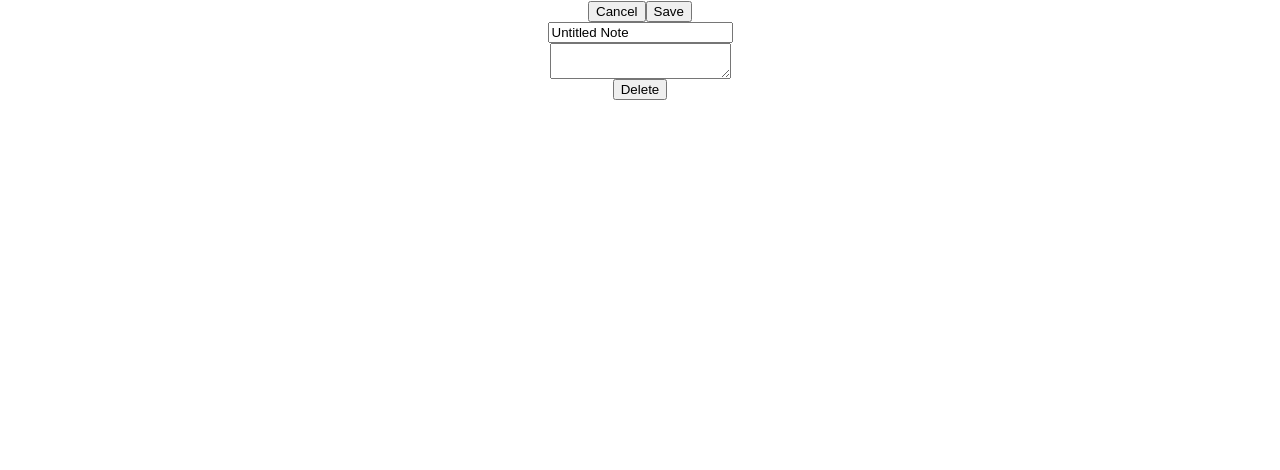
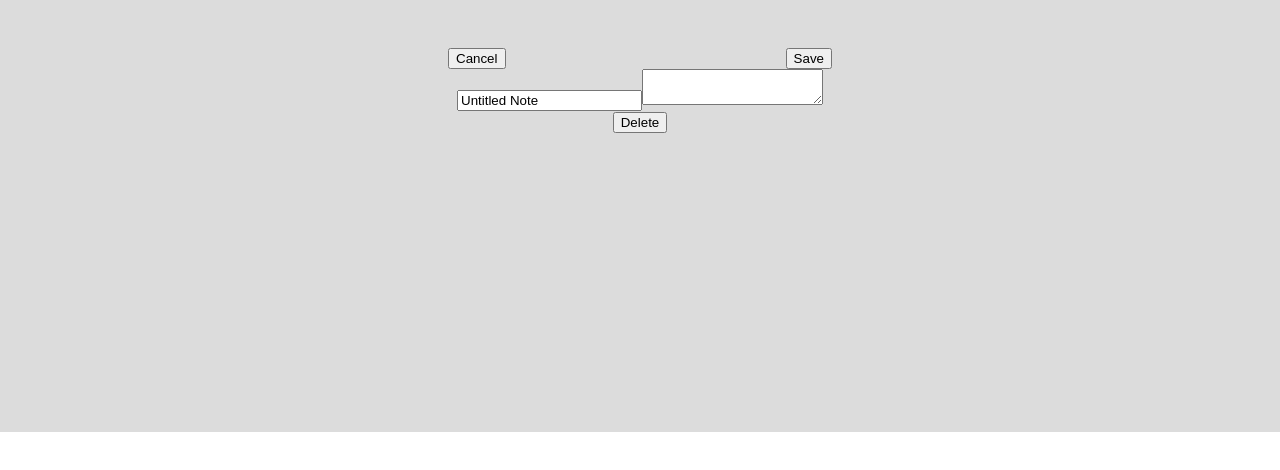
Before and after one commit to hedwardd/markdown-notes, a React (Create React App) app: page / in a window 1280 px wide. Both pictures are taken after a click on the button "New". Shown: the top 470 px of the page. Built offline with nearby package versions, Linux system fonts and the light colour scheme.

Commit message:
Begin styling

```diff
--- a/src/App.css
+++ b/src/App.css
@@ -1,19 +1,77 @@
+:root {
+  --layout-1: 4px;
+  --layout-2: 8px;
+  --layout-3: 12px;
+  --layout-4: 16px;
+  --layout-5: 24px;
+  --layout-6: 32px;
+  --layout-7: 48px;
+  --layout-8: 64px;
+  --layout-9: 96px;
+  --layout-10: 128px;
+  --layout-11: 192px;
+  --layout-12: 256px;
+  --layout-13: 384px;
+  --layout-14: 512px;
+  --layout-15: 640px;
+  --layout-16: 768px;
+}
+
 .App {
+  height: 100%;
+  width: 100%;
+  background-color: gainsboro;
   text-align: center;
   display: flex;
   flex-direction: column;
   align-items: center;
 }
 
-.vertical {
+.list-container {
+
+
+}
+
+.notes-container {
   display: flex;
   flex-direction: column;
-  align-items: center;
 }
 
-.horizontal {
+.notes-list {
   display: flex;
-  flex-direction: row;
+  flex-direction: column;
+  list-style: none;
+  padding: unset;
+}
+
+.notes-list-item {
+
+}
+
+
+
+.note-container {
+  margin-top: var(--layout-7);
+  height: var(--layout-13);
+  width: var(--layout-13);
+}
+
+.note-title-wrapper {
+  display: flex;
+  justify-content: center;
+  background-color: white;
+  border-radius: var(--layout-1);
+}
+
+.note-body-wrapper {
+  background-color: white;
+  border-radius: var(--layout-1);
+
+}
+
+.top-btn-wrapper {
+  display: flex;
+  justify-content: space-between;
 }
 
 .emphasis {
--- a/src/App.tsx
+++ b/src/App.tsx
@@ -44,7 +44,7 @@ function App(): JSX.Element {
       {currentNoteIndex === null ? (
         <List state={state} dispatch={dispatch} />
       ) : (
-        <div>
+        <div className="note-container">
           {isEditing ? (
             <Editor
               state={state}
--- a/src/components/Editor.tsx
+++ b/src/components/Editor.tsx
@@ -18,8 +18,8 @@ export default function Editor({
   const { editorBodyText, editorTitleText } = state;
 
   return (
-    <div className="vertical">
-      <div>
+    <div className="editor">
+      <div className="top-btn-wrapper">
         <button type="button" onClick={() => dispatch({ type: "CANCEL_EDIT" })}>
           Cancel
         </button>
--- a/src/components/List.tsx
+++ b/src/components/List.tsx
@@ -11,23 +11,24 @@ export default function List({ state, dispatch }: Props): JSX.Element {
   const { currentNoteIndex, notes } = state;
 
   return (
-    <>
+    <div className="list-container">
       <header>
         <h1>Notes App</h1>
       </header>
 
-      <nav>
-        <h2>All Notes</h2>
+      <h2>All Notes</h2>
+
+      <div className="notes-container">
         <button type="button" onClick={() => dispatch({ type: "CREATE_NOTE" })}>
           New
         </button>
         {notes.length ? (
-          <ul>
+          <ul className="notes-list">
             {notes.map((note, i) => (
               <button
                 type="button"
                 onClick={() => dispatch({ type: "OPEN_NOTE", payload: i })}
-                className={i === currentNoteIndex ? "emphasis" : ""}
+                className="notes-list-item"
               >
                 {note.title}
               </button>
@@ -37,7 +38,7 @@ export default function List({ state, dispatch }: Props): JSX.Element {
           // Empty State
           <p>Add your first note!</p>
         )}
-      </nav>
-    </>
+      </div>
+    </div>
   );
 }
--- a/src/components/Viewer.tsx
+++ b/src/components/Viewer.tsx
@@ -13,19 +13,30 @@ export default function Viewer({ state, dispatch }: Props): JSX.Element {
 
   return (
     <div>
-      <div>
-        <button type="button" onClick={() => dispatch({ type: "CLOSE_NOTE" })}>
+      <div className="top-btn-wrapper">
+        <button
+          type="button"
+          onClick={() => dispatch({ type: "CLOSE_NOTE" })}
+          className="secondary-btn"
+        >
           Back
         </button>
-        <button type="button" onClick={() => dispatch({ type: "START_EDIT" })}>
+        <button
+          type="button"
+          onClick={() => dispatch({ type: "START_EDIT" })}
+          className="primary-btn"
+        >
           Edit
         </button>
       </div>
-      <h3>{notes[currentNoteIndex!].title}</h3>
+      <div className="note-title-wrapper">
+        <h3>{notes[currentNoteIndex!].title}</h3>
+      </div>
       <div
         dangerouslySetInnerHTML={{
           __html: marked(notes[currentNoteIndex!].body),
         }}
+        className="note-body-wrapper"
       />
     </div>
   );
```
